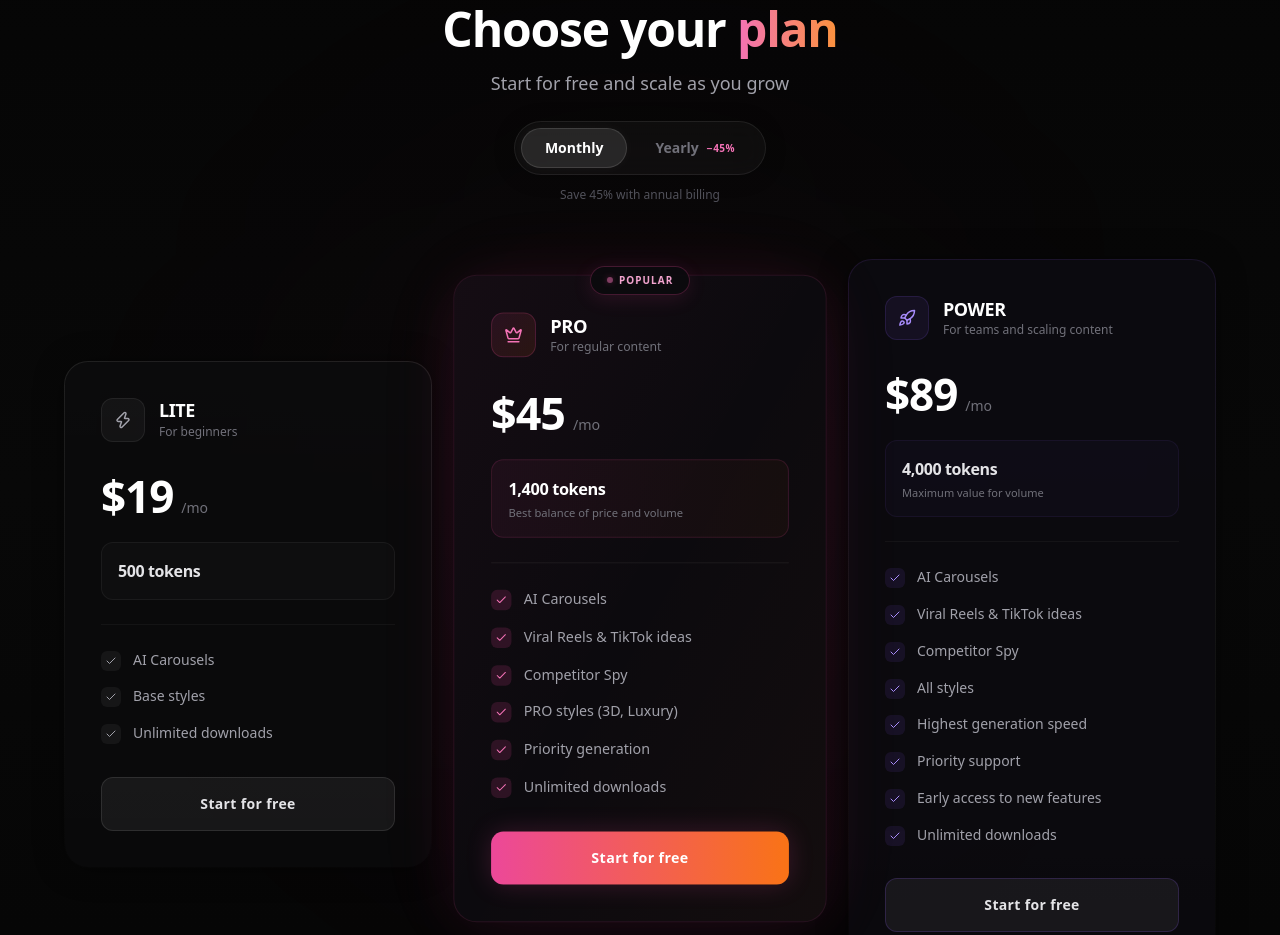
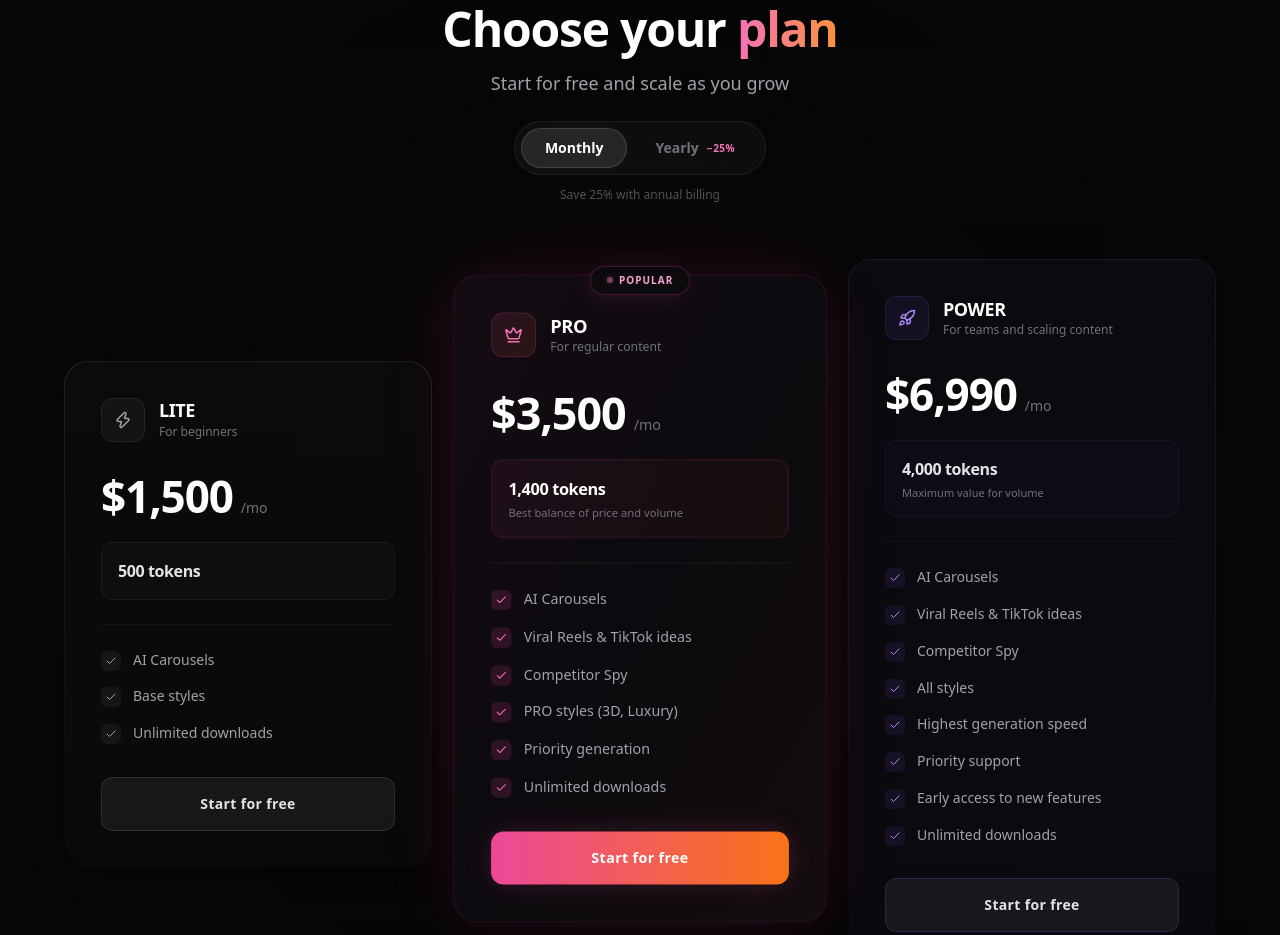
Before and after one commit to matteimikeska49-bot/gtf, a React (Vite) app: page / in a window 1280 px wide. Shown: the part 9840-10775 px from the top of the page. Built offline with nearby package versions, Linux system fonts and the light colour scheme.

Commit message:
Update annual pricing discount to 25 percent

```diff
--- a/src/components/pricing/PlanCard.jsx
+++ b/src/components/pricing/PlanCard.jsx
@@ -5,16 +5,16 @@ import { PriceDisplay } from './PriceDisplay';
 
 export const pricingConfig = {
   lite: {
-    RU: { monthly: 1500, yearly: 825 },
-    EN: { monthly: 19, yearly: 10 }
+    RU: { monthly: 1500, yearly: 1125 },
+    EN: { monthly: 1500, yearly: 1125 }
   },
   pro: {
-    RU: { monthly: 3500, yearly: 1925 },
-    EN: { monthly: 45, yearly: 25 }
+    RU: { monthly: 3500, yearly: 2625 },
+    EN: { monthly: 3500, yearly: 2625 }
   },
   power: {
-    RU: { monthly: 6990, yearly: 3845 },
-    EN: { monthly: 89, yearly: 49 }
+    RU: { monthly: 6990, yearly: 5243 },
+    EN: { monthly: 6990, yearly: 5243 }
   }
 };
 
--- a/src/i18n/en.js
+++ b/src/i18n/en.js
@@ -337,8 +337,8 @@ export const en = {
     subtitle: 'Start for free and scale as you grow',
     billingMonth: 'Monthly',
     billingYear: 'Yearly',
-    discountBadge: '−45%',
-    savingNote: 'Save 45% with annual billing',
+    discountBadge: '−25%',
+    savingNote: 'Save 25% with annual billing',
     perMonth: '/mo',
     popularBadge: 'Popular',
     cta: 'Start for free',
--- a/src/i18n/ru.js
+++ b/src/i18n/ru.js
@@ -325,8 +325,8 @@ export const ru = {
     subtitle: 'Начните бесплатно и масштабируйте по мере роста',
     billingMonth: 'Месяц',
     billingYear: 'Год',
-    discountBadge: '−45%',
-    savingNote: 'Экономия 45% при оплате за год',
+    discountBadge: '−25%',
+    savingNote: 'Экономия 25% при оплате за год',
     perMonth: '/мес',
     popularBadge: 'Популярный',
     cta: 'Начать бесплатно',
```
Also changed, not shown: 16 other files (tests, documents, lock files or other folders).
